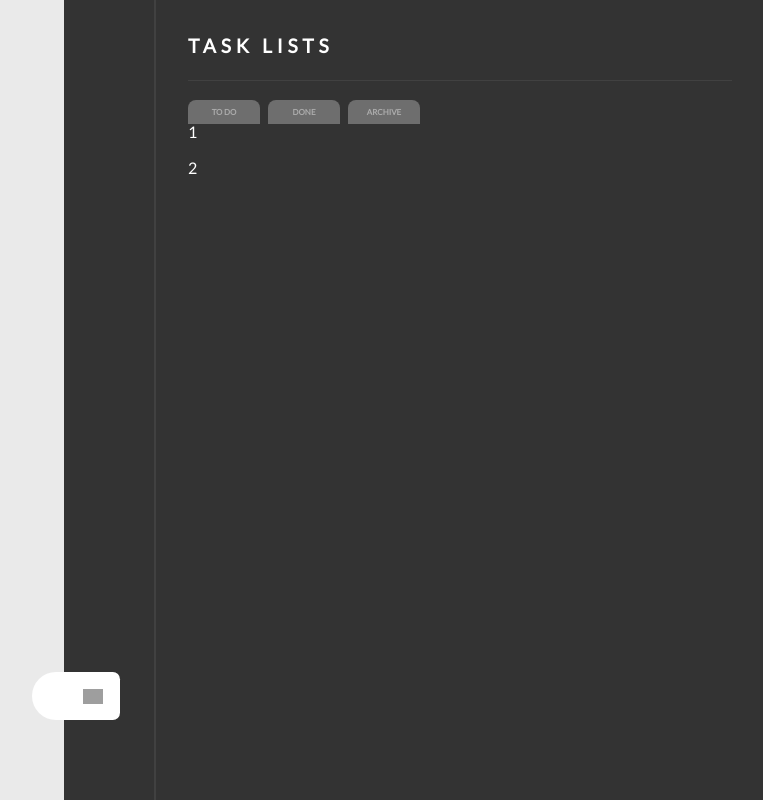
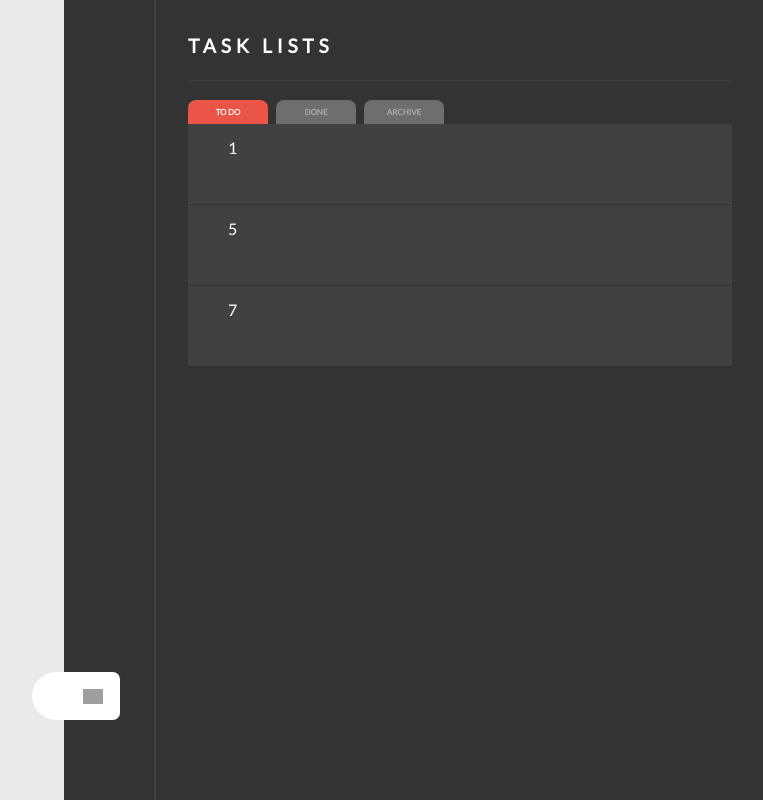
Before and after one commit to es6513/pomodoro-app, a React (Create React App) app: page /todo in a window 1280 px wide. Shown: the whole page, without its empty margins (516-1279 px from the left). Built offline with nearby package versions, Linux system fonts and the light colour scheme; grey boxes are pictures that could not be loaded; some icons are missing.

Commit message:
finish partial layout

```diff
--- a/src/components/Button/index.js
+++ b/src/components/Button/index.js
@@ -1,9 +1,9 @@
 import React from "react";
 import { PropTypes } from "prop-types";
 
-function Button({ className, children, ...restProps }) {
+function Button({ className, children, handleCLick, ...restProps }) {
   return (
-    <button className={className} {...restProps}>
+    <button className={className} onClick={handleCLick} {...restProps}>
       {children}
     </button>
   );
@@ -12,10 +12,12 @@ function Button({ className, children, ...restProps }) {
 export default Button;
 
 Button.propTypes = {
+  className: PropTypes.string,
+  handleCLick: PropTypes.func,
   children: PropTypes.string.isRequired,
-  className: PropTypes.string,
 };
 
 Button.defaultProps = {
   className: "",
+  handleCLick: () => null,
 };
--- a/src/components/HeadTitle/index.js
+++ b/src/components/HeadTitle/index.js
@@ -1,11 +1,12 @@
 import React from "react";
 import { PropTypes } from "prop-types";
 
-function HeadTitle({ children, ...restProps }) {
-  return <h1 {...restProps}>{children}</h1>;
+function HeadTitle({ headTag, children, ...restProps }) {
+  return React.createElement(headTag, { ...restProps }, children);
 }
 
 HeadTitle.propTypes = {
+  headTag: PropTypes.string.isRequired,
   children: PropTypes.string.isRequired,
 };
 
--- a/src/container/AsidePanel/views/NewTask.js
+++ b/src/container/AsidePanel/views/NewTask.js
@@ -50,7 +50,7 @@ function NewTask() {
 
   return (
     <div className={`${ROOT_CLASS}__aside-panel__new-task`}>
-      <HeadTitle>ADD NEW TASK</HeadTitle>
+      <HeadTitle headTag="h1">ADD NEW TASK</HeadTitle>
       <form onSubmit={handleSubmit(onSubmit)}>
         <div className={`${ROOT_CLASS}__form-group`}>
           <label htmlFor="taskTitle" className={`${ROOT_CLASS}__form-label`}>
--- a/src/container/AsidePanel/views/TaskLists.js
+++ b/src/container/AsidePanel/views/TaskLists.js
@@ -1,8 +1,10 @@
-import React, { useContext } from "react";
+import React, { useContext, useState } from "react";
+import classNames from "classnames";
 import { TaskListContext } from "../../../context";
 import { config } from "../../../config";
 import HeadTitle from "../../../components/HeadTitle";
 import Button from "../../../components/Button";
+import Input from "../../../components/Input";
 
 import withAsideLayout from "../../../hoc/withAsideLayout";
 
@@ -11,7 +13,7 @@ const { ROOT_CLASS } = css;
 
 const switchNav = [
   {
-    filter: "SHOW_ALL",
+    filter: "SHOW_UNDONE",
     label: "TO DO",
   },
   {
@@ -24,43 +26,84 @@ const switchNav = [
   },
 ];
 
+const getVisibleTask = (taskLists, filter) => {
+  switch (filter) {
+    case "SHOW_UNDONE":
+      return taskLists.filter((task) => !task.isDone && !task.isArchived);
+    case "SHOW_DONE":
+      return taskLists.filter((task) => task.isDone);
+    case "SHOW_ARCHIVE":
+      return taskLists.filter((task) => task.isArchived);
+    default:
+      return taskLists;
+  }
+};
+
 function TaskLists() {
-  const { taskState, taskDispatch } = useContext(TaskListContext);
+  const {
+    taskState: {
+      taskLists,
+      timer: { currentId },
+    },
+    taskDispatch,
+  } = useContext(TaskListContext);
+  const [filter, setFilter] = useState(switchNav[0].filter);
+  const visibleTask = getVisibleTask(taskLists, filter);
 
-  console.log(taskState.taskLists);
-
-  const handleSelectTask = (id) => {
+  const handleSelectTask = (id, index) => {
     const payload = { id };
     const action = { type: "SET_CURRENT_TASK", payload };
     taskDispatch(action);
   };
 
+  const handleSwitchFilter = (filter) => {
+    setFilter(filter);
+  };
+
   return (
-    <div className={`${ROOT_CLASS}__aside-panel__task-lists`}>
-      <HeadTitle>TASK LISTS</HeadTitle>
+    <div className={`${ROOT_CLASS}__aside-panel__task-lists-wrapper`}>
+      <HeadTitle headTag="h1">TASK LISTS</HeadTitle>
       <div className={`${ROOT_CLASS}__task-lists__switch-nav`}>
         {switchNav.map((nav) => (
           <Button
             key={nav.label}
             type="submit"
             data-size="small"
-            data-color="gray"
+            data-color={nav.filter === filter ? "primary" : "gray-nav"}
             data-radius="upper"
             className={`${ROOT_CLASS}__task-lists__switch-nav-item`}
+            handleCLick={() => handleSwitchFilter(nav.filter)}
           >
             {nav.label}
           </Button>
         ))}
       </div>
-      {taskState.taskLists.map((el) => (
-        <p
-          key={el.id}
-          style={{ marginBottom: "20px" }}
-          onClick={() => handleSelectTask(el.id)}
-        >
-          {el.taskTitle}
-        </p>
-      ))}
+      <div className={`${ROOT_CLASS}__task-lists__task-lists`}>
+        {visibleTask.map((el, index) => (
+          <div
+            key={el.id}
+            className={`${ROOT_CLASS}__task-lists__task-item`}
+            style={{ marginBottom: "1px" }}
+            onClick={() => handleSelectTask(el.id, index)}
+          >
+            <div className={`${ROOT_CLASS}__task-lists__task-item-info`}>
+              <HeadTitle headTag="h4">{el.taskTitle}</HeadTitle>
+            </div>
+            <div className={`${ROOT_CLASS}__task-lists__task-item-detail`}>
+              <form className={`${ROOT_CLASS}__task-lists__form`}>
+                <div className={`${ROOT_CLASS}__form-group`}>
+                  <label
+                    htmlFor="taskTitle"
+                    className={`${ROOT_CLASS}__form-label`}
+                  >
+                    TASK TITLE
+                  </label>
+                </div>
+              </form>
+            </div>
+          </div>
+        ))}
+      </div>
     </div>
   );
 }
--- a/src/context/taskLists/mockData.js
+++ b/src/context/taskLists/mockData.js
@@ -1,7 +1,7 @@
 import { v4 as uuidv4 } from "uuid";
 
 const mockInitialState = {
-  taskLists: new Array(2).fill(),
+  taskLists: new Array(10).fill(),
   timer: {
     currentId: "",
     isCountDown: false,
@@ -11,10 +11,10 @@ const mockInitialState = {
 mockInitialState.taskLists = mockInitialState.taskLists.map((el, index) => {
   const task = {
     id: uuidv4(),
-    isArchived: false,
-    isDone: false,
-    isBreak: false,
-    taskTitle: index + 1,
+    isArchived: Math.random() > 0.5 ? true : false,
+    isDone: Math.random() > 0.5 ? true : false,
+    isBreak: Math.random() > 0.5 ? true : false,
+    taskTitle: String(index + 1),
     estimatedTomato: index + 1,
   };
   return task;
--- a/src/styles/_aside-task-lists.scss
+++ b/src/styles/_aside-task-lists.scss
@@ -2,13 +2,38 @@
 
 $_aside-panel: #{$root-class}__aside-panel;
 
-$_aside-panel__task-lists:#{$_aside-panel}__task-lists;
+$_aside-panel__task-lists-wrapper:#{$_aside-panel}__task-lists-wrapper;
 
-#{$_aside-panel__task-lists}{
+#{$_aside-panel__task-lists-wrapper}{
 
   #{$root-class}__task-lists__switch-nav-item{
-    width: 4.5 * $font-basis;
+    width: 5 * $font-basis;
     margin-right:  0.5 * $font-basis;
   }
 
+  #{$root-class}__task-lists__task-item{
+    height: 80px;
+    background-color: $gray-200;;
+    padding: 1 * $font-basis 2.5 * $font-basis;
+    cursor: pointer;
+    transition: height 0.5s;
+  }
+
+  #{$root-class}__task-lists__task-item-info{
+    height: 80px;
+  }
+
+  #{$root-class}__task-lists__task-item-detail{
+    margin-top:  1 * $font-basis;
+    border-top: 1px solid $black-100;
+    height: 300px;
+    overflow-y: hidden;
+    visibility: hidden;
+    opacity: 0;
+  }
+
+  #{$root-class}__form-group{
+    padding-top:  0.8 * $font-basis;
+  }
+
 }
--- a/src/styles/_settings.variables.scss
+++ b/src/styles/_settings.variables.scss
@@ -13,8 +13,8 @@ $gray-400: #6e6e6e;
 $black-100:#333;
 
 $tomato: #ea5548;
-
+$invalid: red;
 
 //font-size
 
-$font-basis:1rem;
+$font-basis: 1rem;
--- a/src/styles/components/_button.scss
+++ b/src/styles/components/_button.scss
@@ -5,8 +5,12 @@ $color-themes:(
     font-color: $white,
     background-color: $tomato
   ),
+  gray-nav:(
+    font-color: $gray-300,
+    background-color: $gray-400
+  ),
   gray:(
-    font-color: $gray-300,
+    font-color: $white,
     background-color: $gray-400
   )
 );
--- a/src/styles/components/_input.scss
+++ b/src/styles/components/_input.scss
@@ -2,7 +2,7 @@
 input {
   height: 3 * $font-basis;
   outline: none;
-  border: 0.15rem solid transparent;
+  border: 0.15 * $font-basis solid transparent;
   font-size: 1.2 * $font-basis;
   font-family: inherit;
   padding: 0.8 * $font-basis;
@@ -13,7 +13,7 @@ input {
   }
 
   +.error-message{
-    color:red;
+    color:$invalid;
     position: absolute;
     bottom: -1 * $font-basis;
   }
```
